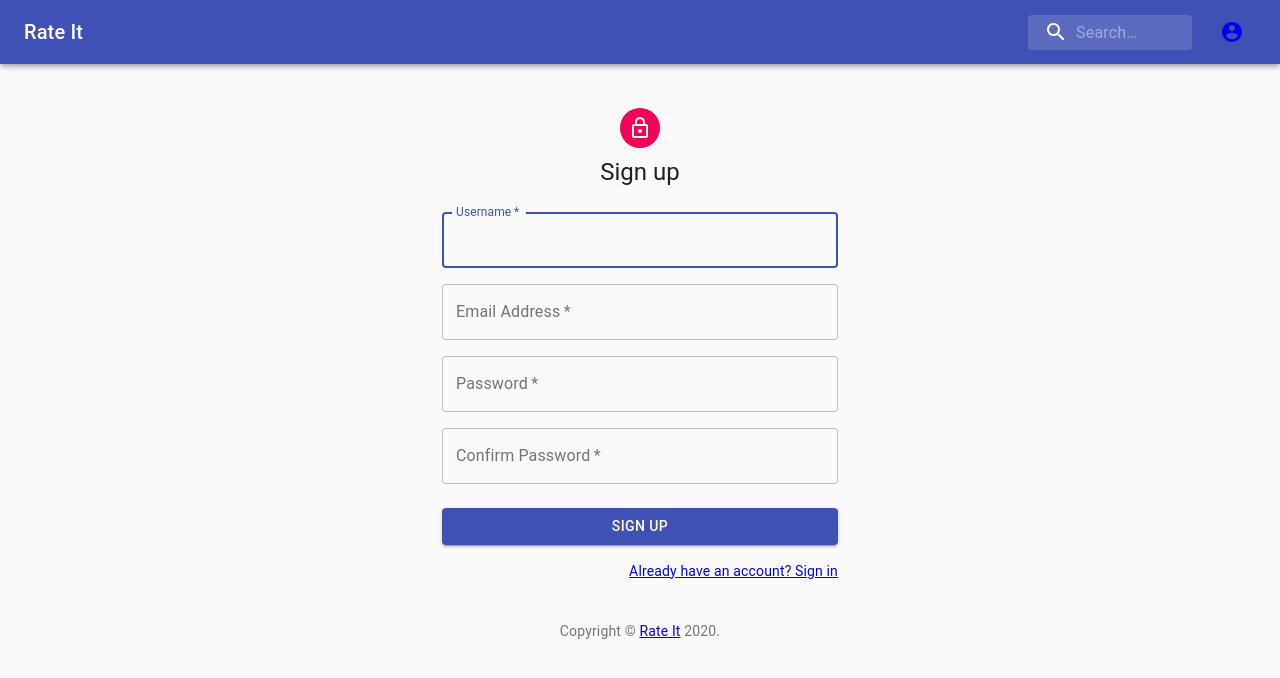
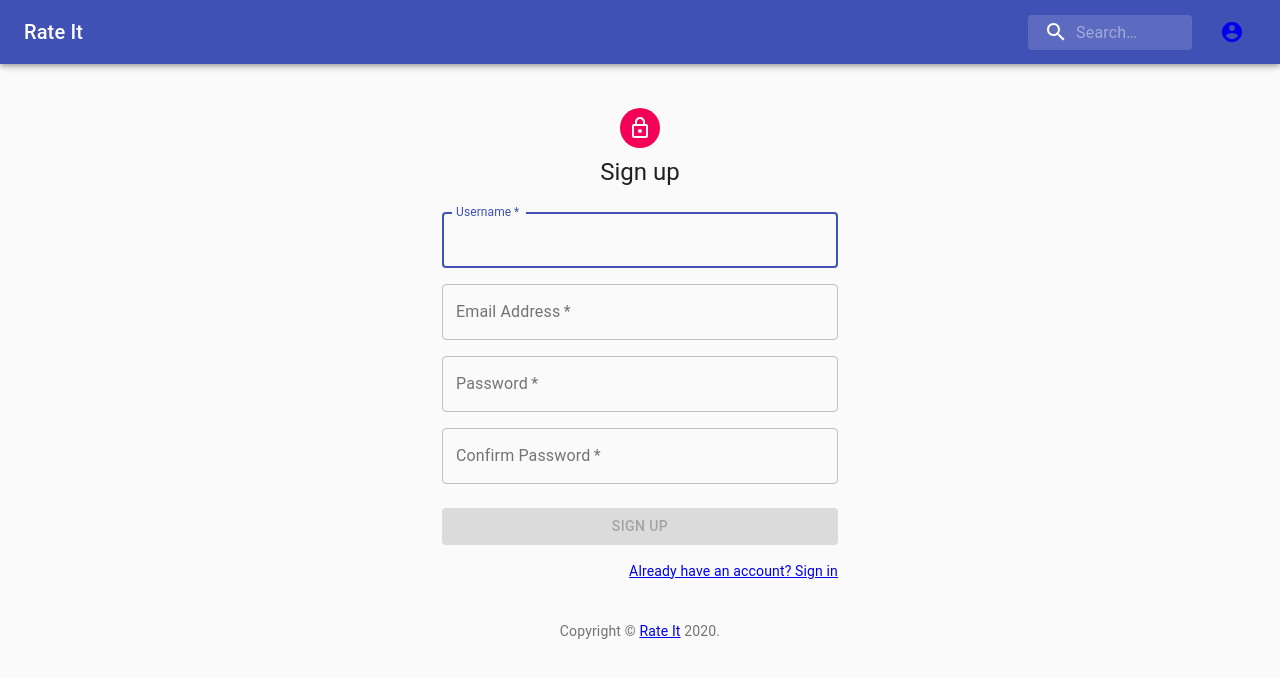
Before and after one commit to AhmedAlsudairi/Rate-it, a React (Create React App) app: page /signup in a window 1280 px wide. Shown: the top 678 px of the page. Built offline with nearby package versions, Linux system fonts and the light colour scheme.

Commit message:
adding validation to user input in Signin and Signup pages

```diff
--- a/src/containers/Pages/SignInPage/SignInPage.js
+++ b/src/containers/Pages/SignInPage/SignInPage.js
@@ -55,20 +55,31 @@ const useStyles = makeStyles((theme) => ({
 
 function SignIn(props) {
   const classes = useStyles();
-  const [username,setUsername] = useState('');
-  const [password,setPassword] = useState('');
+  const [username, setUsername] = useState({value: '', valid: false});
+  const [password, setPassword] = useState({value: '', valid: false});
 
   const usernameInputHandler = (event) => {
-    setUsername(event.target.value);
+    const textValue = event.target.value;
+    if(textValue === ''){
+      setUsername({value: textValue, valid: false});
+
+    }else{
+      setUsername({value: textValue, valid: true});
+    }
   }
 
   const passwordInputHandler = (event) => {
-    setPassword(event.target.value);
+    const textValue = event.target.value;
+    if(textValue === ''){
+      setPassword({value: textValue, valid: false});
+    }else{
+      setPassword({value: textValue, valid: true});
+    }
   }
 
   const submitHandler = event => {
     event.preventDefault();
-    props.onAuth(username, password);
+    props.onAuth(username.value, password.value);
   };
 
 
@@ -79,7 +90,7 @@ function SignIn(props) {
     <Typography component="h1" variant="h5">
       Sign in
     </Typography>
-    {props.error == null ? null: <div className={classes.alert}> <Alert severity="error" >User Not found!</Alert> </div>}
+    {props.error == null ? null: <div className={classes.alert}> <Alert severity="error" >Username or passwor is wrong!</Alert> </div>}
     <form className={classes.form} noValidate>
       <TextField
             autoComplete="username"
@@ -92,7 +103,8 @@ function SignIn(props) {
             margin="normal"
             autoFocus
             onChange={(event)=>{usernameInputHandler(event)}}
-            value={username}
+            value={username.value}
+            error={props.error !== null}
           />
       <TextField
         variant="outlined"
@@ -105,7 +117,8 @@ function SignIn(props) {
         id="password"
         autoComplete="current-password"
         onChange={(event)=>{passwordInputHandler(event)}}
-        value={password}
+        value={password.value}
+        error={props.error !== null}
       />
       <FormControlLabel
         control={<Checkbox value="remember" color="primary" />}
@@ -118,6 +131,7 @@ function SignIn(props) {
         color="primary"
         className={classes.submit}
         onClick={submitHandler}
+        disabled={!(username.valid && password.valid)}
       >
         Sign In
       </Button>
--- a/src/containers/Pages/SignUpPage/SignUpPage.js
+++ b/src/containers/Pages/SignUpPage/SignUpPage.js
@@ -47,40 +47,73 @@ const useStyles = makeStyles((theme) => ({
 function SignUp(props) {
   const classes = useStyles();
 
-  const [username, setUsername] = useState('');
-  const [password, setPassword] = useState('');
-  const [confirmPassword, setConfirmPassword] = useState('');
-  const [email, setEmail] = useState('');
-  const [valid, setValid] = useState(false);
+  const [username, setUsername] = useState({value: '', valid: false});
+  const [email, setEmail] = useState({value: '', valid: false, error: false});
+  const [password, setPassword] = useState({value: '', valid: false, error: false});
+  const [confirmPassword, setConfirmPassword] = useState({value: '', valid: false, error: false});
+
+
   const usernameInputHandler = (event) => {
-    console.log(event.target.value);
-    setUsername(event.target.value);
+    const textValue = event.target.value;
+    if(textValue === ''){
+      setUsername({value: textValue, valid: false});
+      return;
+
+    }
+    setUsername({value: textValue, valid: true});
   }
 
   const passwordInputHandler = (event) => {
-    console.log(event.target.value);
-    setPassword(event.target.value);
+    const textValue = event.target.value;
+    if(textValue === ''){
+      setPassword({value: textValue, valid: false});
+      return;
+    }
+      setPassword({value: textValue, valid: true});
+
   }
 
   const confirmPasswordInputHandler = (event) => {
-    console.log(event.target.value);
-    setConfirmPassword(event.target.value);
+    const textValue = event.target.value;
+    if(textValue === ''){
+      setConfirmPassword({value: textValue, valid: false});
+      return;
+
+    }
+    setConfirmPassword({value: textValue, valid: true});
   }
 
   const emailInputHandler = (event) => {
-    console.log(event.target.value);
-    setEmail(event.target.value);
+    const textValue = event.target.value;
+    if(textValue === ''){
+      setEmail({value: textValue, valid: false, error: true});
+      return;
+
+    }
+    setEmail({value: textValue, valid: true, error: false});
   }
 
   const submitHandler = event => {
     event.preventDefault();
 
-    if(password !== confirmPassword){
+    if(password.value !== confirmPassword.value){
+      console.log(password !== confirmPassword);
+      setPassword((prevPass)=> { return {...prevPass, error: true}})
+      setConfirmPassword((prevConfPass)=> {return {...prevConfPass, error: true}})
       return;
     }
-    props.onAuth(username, password, email);
+
+    if(!validateEmail(email.value)){
+      setEmail((prevEmail)=> { return {...prevEmail, error: true}})
+      return;
+    }
+    props.onAuth(username.value, password.value, email.value);
   };
 
+  function validateEmail(email) {
+    const re = /^(([^<>()\[\]\\.,;:\s@"]+(\.[^<>()\[\]\\.,;:\s@"]+)*)|(".+"))@((\[[0-9]{1,3}\.[0-9]{1,3}\.[0-9]{1,3}\.[0-9]{1,3}\])|(([a-zA-Z\-0-9]+\.)+[a-zA-Z]{2,}))$/;
+    return re.test(String(email).toLowerCase());
+}
 
   let form = (<div className={classes.paper}>
     <Avatar className={classes.avatar}>
@@ -102,8 +135,9 @@ function SignUp(props) {
             id="username"
             label="Username"
             autoFocus
-            onChange={(event) => { usernameInputHandler(event) }}
-            value={username}
+            onChange={(event) => { usernameInputHandler(event);}}
+            value={username.value}
+            error={props.error !== null}
           />
         </Grid>
         <Grid item xs={12}>
@@ -115,8 +149,10 @@ function SignUp(props) {
             label="Email Address"
             name="email"
             autoComplete="email"
-            onChange={(event) => { emailInputHandler(event) }}
-            value={email}
+            onChange={(event) => { emailInputHandler(event);}}
+            value={email.value}
+            error={props.error !== null || email.error}
+            helperText={email.error? "Email is not correct!" : null}
           />
         </Grid>
         <Grid item xs={12}>
@@ -129,8 +165,10 @@ function SignUp(props) {
             type="password"
             id="password"
             autoComplete="current-password"
-            onChange={(event) => { passwordInputHandler(event) }}
-            value={password}
+            onChange={(event) => { passwordInputHandler(event);}}
+            value={password.value}
+            error={password.error}
+            helperText={password.error? "Password not match!" : null}
           />
         </Grid>
         <Grid item xs={12}>
@@ -143,8 +181,10 @@ function SignUp(props) {
             type="password"
             id="confirmPassword"
             autoComplete="current-password"
-            onChange={(event) => { confirmPasswordInputHandler(event) }}
-            value={confirmPassword}
+            onChange={(event) => { confirmPasswordInputHandler(event); }}
+            value={confirmPassword.value}
+            error={confirmPassword.error}
+            helperText={confirmPassword.error? "Password not match!" : null}
           />
         </Grid>
       </Grid>
@@ -155,7 +195,7 @@ function SignUp(props) {
         color="primary"
         className={classes.submit}
         onClick={submitHandler}
-        disabled={valid}
+        disabled={!(username.valid && email.valid && password.valid && confirmPassword.valid)}
       >
         Sign Up
       </Button>
```
